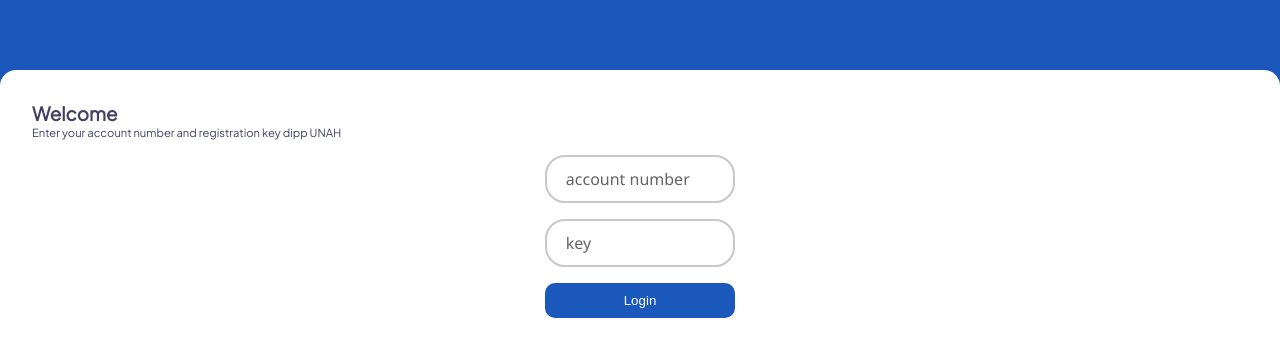
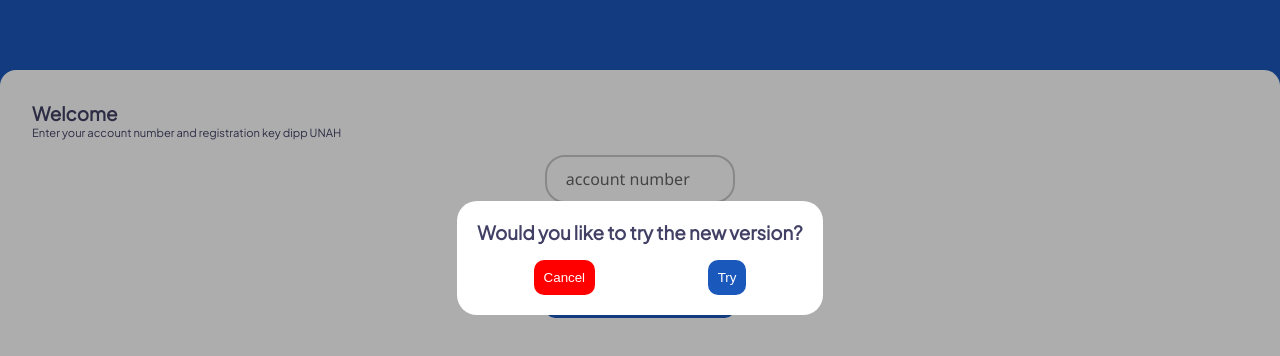
Before and after one commit to CoFlores-12/IS-manager, a website: page public/index.html in a window 1280 px wide. Shown: the part 142-498 px from the top of the page. Drawn offline with nearby package versions, Linux system fonts and the light colour scheme.

Commit message:
Modal to New Version

```diff
--- a/public/css/index.css
+++ b/public/css/index.css
@@ -253,3 +253,25 @@ select:focus{
 #bodyHistoryClassesTable > tr > td:nth-child(3),#bodyHistoryClassesTable > tr > td:nth-child(4) {
     text-align: center;
 }
+.modal{
+    visibility:hidden;
+    z-index: 9;
+    position: absolute;
+    top: 0;
+    left: 0;
+    background-color: rgba(0, 0, 0, 0.322);
+    width: 100%;
+    height: 100%;
+    display: flex;
+    justify-content: center;
+    align-items: center;
+}
+.card{
+    background-color: #fff;
+    border-radius: 20px;
+    display: flex;
+    flex-direction: column;
+    justify-content: center;
+    align-items: center;
+    padding: 20px;
+}
--- a/public/index.html
+++ b/public/index.html
@@ -134,6 +134,18 @@
             align-items: center;
             padding: 20px;
         }
+        .flex {
+            display: flex;
+        }
+        .row {
+            display: flex;
+            flex-direction: row;
+            justify-content: space-around;
+            width: 100%;
+        }
+        .col:nth-child(1) > button{
+            background-color: red;
+        }
     </style>
 
 </head>
@@ -142,6 +154,15 @@
         <div class="card">
             <img src="Spinner-1s-200px.svg" alt="" width="80%">
             <h3>please wait</h3>
+        </div>
+    </div>
+    <div class="modal" id="newVersionModal">
+        <div class="card">
+            <h3>Would you like to try the new version?</h3>
+            <div class="row">
+                <div class="col"><button onclick="noNV()">Cancel</button></div>
+                <div class="col"><button onclick="nV()">Try</button></div>
+            </div>
         </div>
     </div>
     <div class="header">
@@ -165,6 +186,16 @@
     </main>
 
     <script>
+        function noNV() {
+          localStorage.setItem('NV', 'noNV');
+          $('#newVersionModal').css('visibility','hidden');
+        }
+        function nV() {
+            location.href = 'https://is-manager-astro.vercel.app/'
+        }
+        if (localStorage.getItem('NV') === null) {
+            $('#newVersionModal').css('visibility','visible');
+        }
         function login() {
             $('.modal').css('visibility','visible');
 $.post(`/api/refresh1`, {})
```
Also changed, not shown: public/home.html (+9 -1 lines), public/js/home.js (+10 -0 lines).
